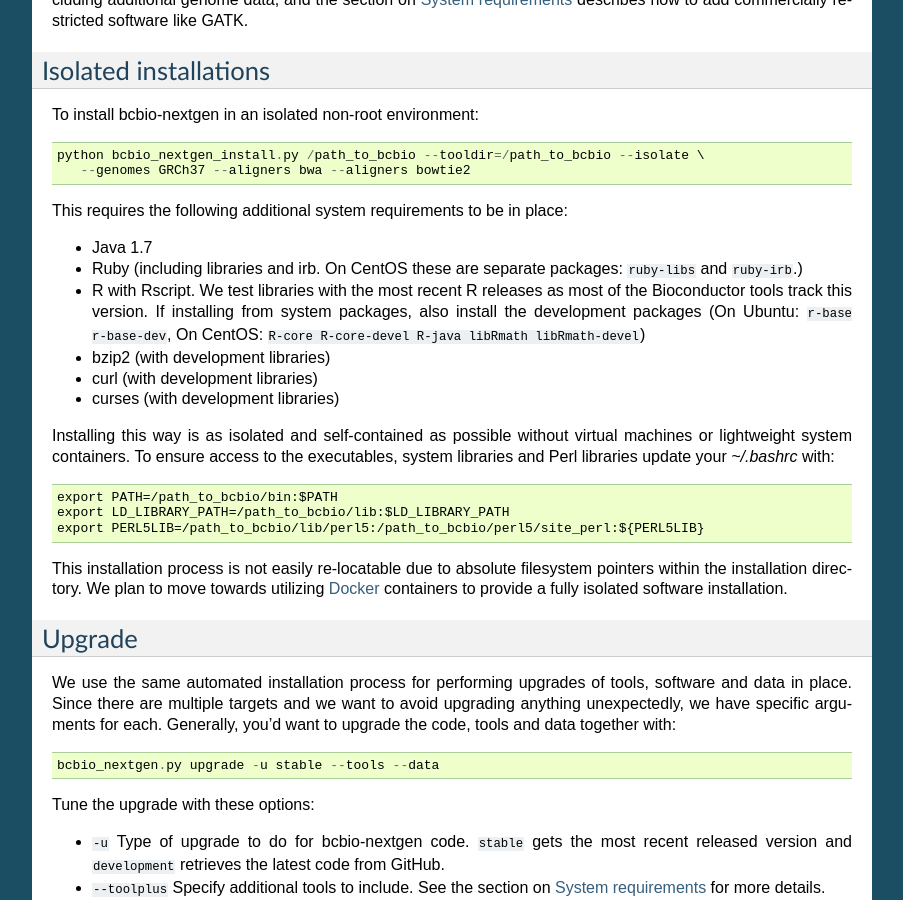
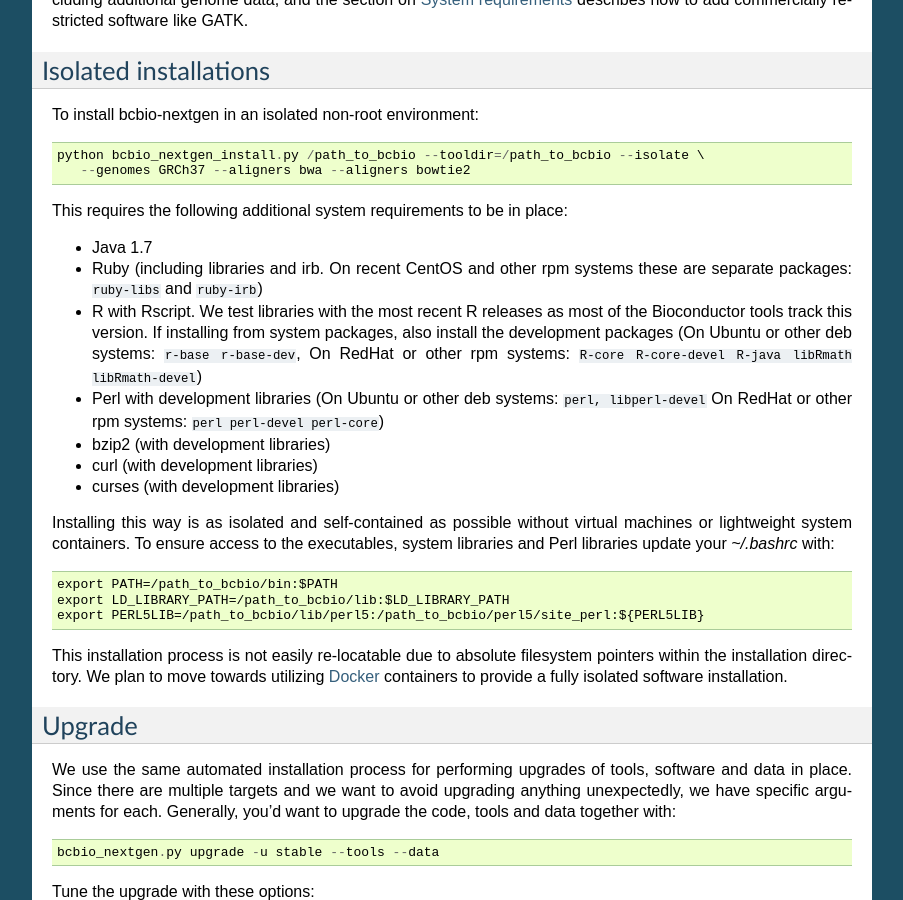
Before and after one commit to bcbio/bcbio-nextgen, a Sphinx documentation site: the page built from docs/contents/installation.rst, in a window 1280 px wide and 900 px high, scrolled down 1020 px. Shown: the whole window, without its empty margins (198-1101 px from the left). Built offline with Sphinx 7.4.7, drawn with Linux system fonts in a browser that asks for light colours.

Commit message:
Document perl requirements for isolated installations #825

```diff
--- a/docs/contents/installation.rst
+++ b/docs/contents/installation.rst
@@ -78,12 +78,16 @@ To install bcbio-nextgen in an isolated non-root environment::
 This requires the following additional system requirements to be in place:
 
 - Java 1.7
-- Ruby (including libraries and irb. On CentOS these are separate packages:
-  ``ruby-libs`` and ``ruby-irb``.)
+- Ruby (including libraries and irb. On recent CentOS and other rpm systems
+  these are separate packages:
+  ``ruby-libs`` and ``ruby-irb``)
 - R with Rscript. We test libraries with the most recent R releases as most of
   the Bioconductor tools track this version. If installing from system packages,
-  also install the development packages (On Ubuntu: ``r-base r-base-dev``,
-  On CentOS: ``R-core R-core-devel R-java libRmath libRmath-devel``)
+  also install the development packages (On Ubuntu or other deb systems: ``r-base r-base-dev``,
+  On RedHat or other rpm systems: ``R-core R-core-devel R-java libRmath libRmath-devel``)
+- Perl with development libraries (On Ubuntu or other deb systems:
+  ``perl, libperl-devel`` On RedHat or other rpm systems:
+  ``perl perl-devel perl-core``)
 - bzip2 (with development libraries)
 - curl (with development libraries)
 - curses (with development libraries)
```
